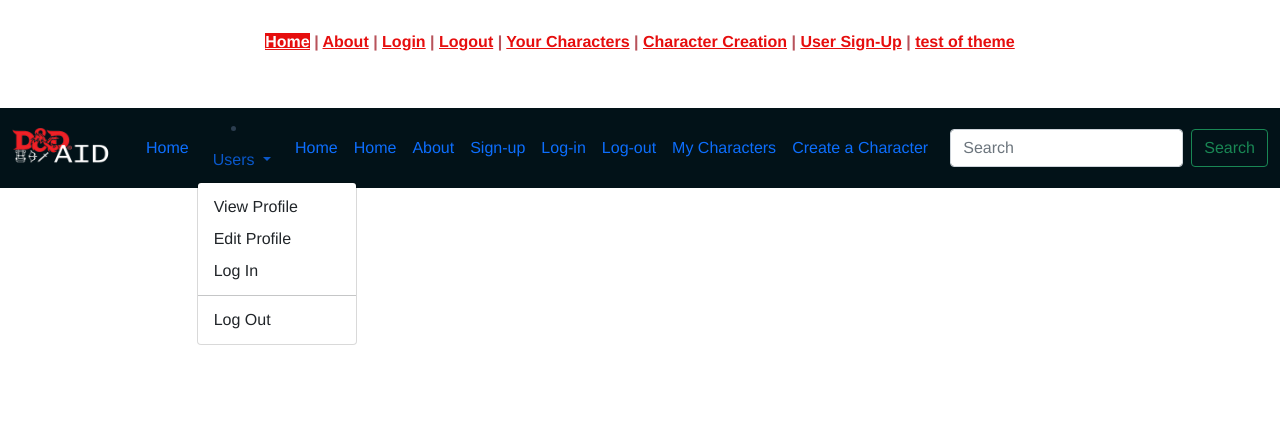
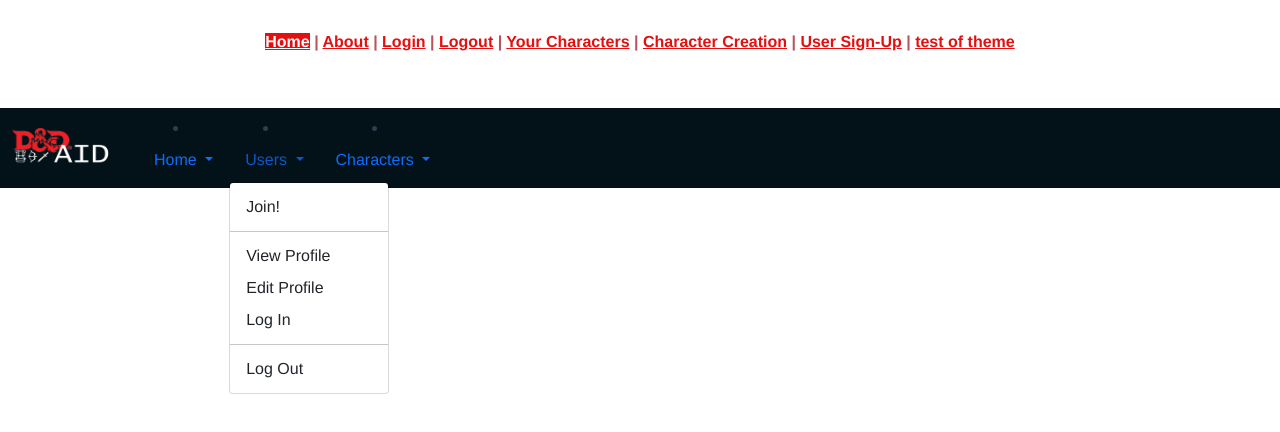
Before and after one commit to James-M-Boyette/DnD_Aid_Vue_App, a Vue app: page / in a window 1280 px wide. Both pictures are taken after a click on the button "Users". Shown: the top 432 px of the page. Built offline with nearby package versions, Linux system fonts and the light colour scheme.

Commit message:
Update Navbar links to nested drop-downs; Delete/comment out old; Comment-title sections of Bootstrap Navbar for clarity

```diff
--- a/src/App.vue
+++ b/src/App.vue
@@ -39,11 +39,12 @@
     <!-- NOTE: STICKY TOP BEING USED ... IF YOU WANT A SECOND HEADER ABOVE -->
     <nav class="navbar sticky-top navbar-expand-lg">
       <div class="container-fluid">
+        <!-- Brand (Logo Pic) + link -->
         <a class="navbar-brand" href="/">
-          <img src="./assets/Logo1_(small).png" href="/" alt="" width="110" height="40" />
+          <img src="./assets/Logo1_(small).png" href="/home" alt="" width="110" height="40" />
         </a>
         <!-- DON'T USE THIS ONCE THE SITE IS PRETTIER -->
-        <!-- Here, I've added the basic links from class ... may want to turn them into pretty buttons, or store in a drop-down -->
+        <!-- Router Links (depreciated) -->
         <!-- <router-link to="/">Home</router-link>
           |
           <router-link to="/about">About</router-link>
@@ -59,6 +60,7 @@
           <router-link to="/SignUp">User Sign-Up</router-link>
           |
           <router-link to="/test">test of theme</router-link> -->
+        <!-- Hamberger, I think ... -->
         <button
           class="navbar-toggler"
           type="button"
@@ -73,12 +75,34 @@
         </button>
 
         <!-- Home (Link) -->
-        <ul class="navbar-nav me-auto mb-2 mb-lg-0">
+        <!-- <ul class="navbar-nav me-auto mb-2 mb-lg-0">
           <li class="nav-item">
             <a class="nav-link" href="/home">Home</a>
           </li>
+        </ul> -->
+        <!-- Home -->
+        <!-- <li class="nav-item">
+            <a class="nav-link" aria-current="page" href="/home">Home</a>
+          </li> -->
+
+        <!-- Dropdown : Home -->
+        <li class="nav-item dropdown">
+          <a
+            class="nav-link dropdown-toggle"
+            href="#"
+            id="navbarDropdown"
+            role="button"
+            data-bs-toggle="dropdown"
+            aria-expanded="false"
+          >
+            Home
+          </a>
+          <ul class="dropdown-menu" aria-labelledby="navbarDropdown">
+            <li><a class="dropdown-item" href="/home">Home</a></li>
+            <li><a class="dropdown-item" href="/about">About</a></li>
           </ul>
-        <!-- Dropdown -->
+        </li>
+        <!-- Dropdown : Users -->
         <li class="nav-item dropdown">
           <a
             class="nav-link dropdown-toggle"
@@ -91,50 +115,18 @@
             Users
           </a>
           <ul class="dropdown-menu" aria-labelledby="navbarDropdown">
-            <li><a class="dropdown-item" href="/">View Profile</a></li>
-            <li><a class="dropdown-item" href="/">Edit Profile</a></li>
+            <li><a class="dropdown-item" href="/SignUp">Join!</a></li>
+            <li><hr class="dropdown-divider" /></li>
+            <li><a class="dropdown-item" href="/userProfile">View Profile</a></li>
+            <li><a class="dropdown-item" href="/userProfile">Edit Profile</a></li>
             <li><a class="dropdown-item" href="/login">Log In</a></li>
             <li><hr class="dropdown-divider" /></li>
             <li><a class="dropdown-item" href="/logout">Log Out</a></li>
           </ul>
         </li>
-        <ul class="navbar-nav me-auto mb-2 mb-lg-0">
-          <li class="nav-item">
-            <a class="nav-link" href="/home">Home</a>
-          </li>
-        </ul>
-        <div class="collapse navbar-collapse" id="navbarSupportedContent">
-          <ul class="navbar-nav me-auto mb-2 mb-lg-0">
-            <!-- Home -->
-            <li class="nav-item">
-              <a class="nav-link" aria-current="page" href="/home">Home</a>
-            </li>
-            <!-- About -->
-            <li class="nav-item">
-              <a class="nav-link" href="/About">About</a>
-            </li>
-            <!-- User Creation -->
-            <li class="nav-item">
-              <a class="nav-link" href="/sign-up">Sign-up</a>
-            </li>
-            <!-- User Login -->
-            <li class="nav-item">
-              <a class="nav-link" href="/login">Log-in</a>
-            </li>
-            <!-- User Log-out -->
-            <li class="nav-item">
-              <a class="nav-link" href="/logout">Log-out</a>
-            </li>
-            <!-- Character Index -->
-            <li class="nav-item">
-              <a class="nav-link" href="/Characters">My Characters</a>
-            </li>
-            <!-- Character Show -->
-            <li class="nav-item">
-              <a class="nav-link" href="/Character_Create">Create a Character</a>
-            </li>
-            <!-- DROP DOWN ... MAYBE USE SOMEPLACE LATER -->
-            <!-- <li class="nav-item dropdown">
+
+        <!-- Dropdown : Characters -->
+        <li class="nav-item dropdown">
           <a
             class="nav-link dropdown-toggle"
             href="#"
@@ -143,19 +135,19 @@
             data-bs-toggle="dropdown"
             aria-expanded="false"
           >
-                Dropdown
+            Characters
           </a>
           <ul class="dropdown-menu" aria-labelledby="navbarDropdown">
-                <li><a class="dropdown-item" href="#">Action</a></li>
-                <li><a class="dropdown-item" href="#">Another action</a></li>
-                <li><hr class="dropdown-divider" /></li>
-                <li><a class="dropdown-item" href="#">Something else here</a></li>
+            <li><a class="dropdown-item" href="/Characters">View Your Characters</a></li>
+            <li><a class="dropdown-item" href="/Character_Create">Create New Character</a></li>
           </ul>
-            </li> -->
-          </ul>
+        </li>
+        <div class="collapse navbar-collapse" id="navbarSupportedContent">
+          <ul class="navbar-nav me-auto mb-2 mb-lg-0"></ul>
           <form class="d-flex">
-            <input class="form-control me-2" type="search" placeholder="Search" aria-label="Search" />
-            <button class="btn btn-outline-success" type="submit">Search</button>
+            <!-- Search + Button -->
+            <!-- <input class="form-control me-2" type="search" placeholder="Search" aria-label="Search" />
+            <button class="btn btn-outline-success" type="submit">Search</button> -->
           </form>
         </div>
       </div>
```
Lines whose indentation alone changed are shown as unchanged.
